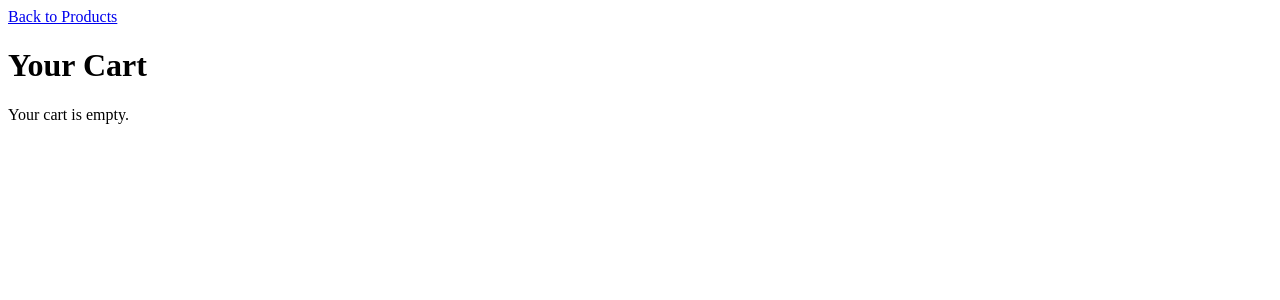
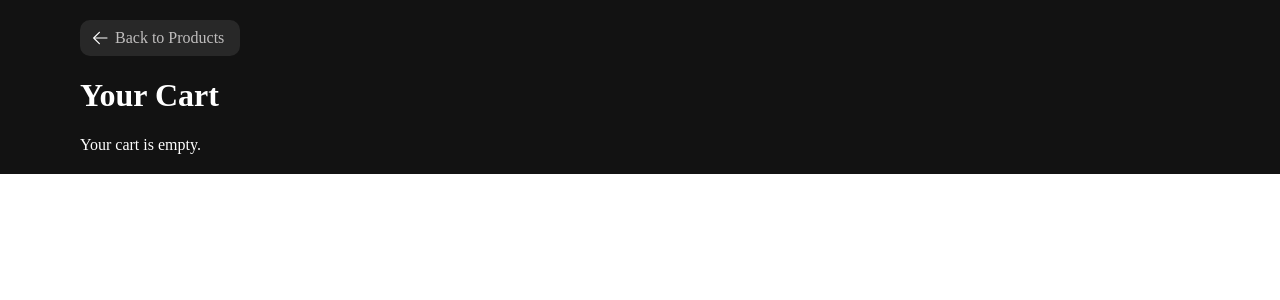
Before and after one commit to faheem4531/Add-to-Cart_App, an Angular app: page /cart in a window 1280 px wide. Shown: the top 300 px of the page. Built offline with nearby package versions, Linux system fonts and the light colour scheme.

Commit message:
cart components screen and others bugs fix

```diff
--- a/src/app/components/cart/cart.component.css
+++ b/src/app/components/cart/cart.component.css
@@ -0,0 +1,82 @@
+.parent {
+  background-color: #121212;
+  color: #fff;
+  padding: 20px 20px 20px 80px;
+}
+
+a {
+  padding-left: 5px;
+  color: #c0bebe;
+  text-decoration: none;
+}
+
+.a {
+  display: flex;
+  align-items: center;
+  padding: 8px 10px;
+  width: 140px;
+  margin-bottom: 20px;
+  border-radius: 10px;
+  background-color: #282828;
+}
+
+button {
+  margin: 20px 0;
+  border: 1px solid #FFAE1B;
+  background-color: transparent;
+  border-radius: 10px;
+  padding: 8px 20px;
+  color: #FFAE1B;
+  font-size: 14px;
+}
+
+.price {
+  color: #FFAE1B;
+}
+
+span {
+  color: #949494;
+  font-size: 14px;
+}
+
+.img {
+  width: 55%;
+  height: 30%;
+  border-radius: 10px;
+}
+
+@media (max-width: 1200px) {
+
+  .img {
+    width: 55%;
+    height: 30%;
+  }
+}
+
+@media (max-width: 800px) {
+
+  .img {
+    width: 70%;
+    height: 40%;
+  }
+
+  .parent {
+    padding-left: 50px;
+  }
+}
+
+@media (max-width: 500px) {
+
+  h1 {
+    font-size: 28px
+  }
+
+  .img {
+    width: 100%;
+    height: 50%;
+  }
+
+  .parent {
+    padding: 20px;
+  }
+}
--- a/src/app/components/cart/cart.component.html
+++ b/src/app/components/cart/cart.component.html
@@ -1,4 +1,8 @@
+<div class="parent">
+  <div class="a">
+    <img src="../../../assets/svgs/back-icon.svg" width="20px" alt="">
     <a [routerLink]="['/']">Back to Products</a>
+  </div>
   <h1>Your Cart</h1>
 
   <div *ngIf="cartItems.length === 0">
@@ -7,11 +11,11 @@
 
   <div *ngIf="cartItems.length > 0">
     <div class="cart-item" *ngFor="let item of cartItems">
-    <img [src]="item.image" alt="{{ item.name }}" />
+      <img class="img" [src]="item.image" alt="{{ item.name }}" />
       <h2>{{ item.name }}</h2>
-    <p>Model: {{ item.model }}</p>
-    <p>Price: {{ item.cost_in_credits }}</p>
-    <p>Quantity: {{ item.quantity }}</p>
+      <p>Model: <span>{{ item.model }}</span> </p>
+      <p>Price: <span class="price">{{ item.cost_in_credits }}</span> </p>
       <button (click)="removeFromCart(item)">Remove</button>
     </div>
   </div>
+</div>
--- a/src/app/components/product-details/product-details.component.css
+++ b/src/app/components/product-details/product-details.component.css
@@ -1,3 +1,106 @@
 .parent {
-  background-color: red;
+  background-color: #121212;
+  color: #fff;
+  padding: 20px 20px 20px 80px;
+  position: relative;
 }
+
+.img {
+  width: 55%;
+  height: 30%;
+  border-radius: 10px;
+}
+
+a {
+  padding-left: 5px;
+  color: #c0bebe;
+  text-decoration: none;
+}
+
+.a {
+  display: flex;
+  align-items: center;
+  padding: 8px 10px;
+  width: 140px;
+  margin-bottom: 20px;
+  border-radius: 10px;
+  background-color: #282828;
+}
+
+h2 {
+  font-size: 32px
+}
+
+p {
+  margin: 12px 0;
+}
+
+button {
+  margin: 30px 20px 0 0;
+  border: 1px solid #FFAE1B;
+  background-color: transparent;
+  border-radius: 10px;
+  padding: 8px 20px;
+  color: #FFAE1B;
+  font-size: 14px;
+}
+
+span {
+  color: #949494;
+  font-size: 14px;
+}
+
+.price {
+  color: #FFAE1B;
+}
+
+.bg-left {
+  display: initial;
+  position: absolute;
+  bottom: 100px;
+  right: 0px;
+}
+
+
+@media (max-width: 1200px) {
+  .bg-left {
+    display: none;
+  }
+
+  .img {
+    width: 55%;
+    height: 30%;
+  }
+}
+
+@media (max-width: 800px) {
+
+  .img {
+    width: 70%;
+    height: 40%;
+  }
+
+  .parent {
+    padding-left: 50px;
+  }
+}
+
+@media (max-width: 500px) {
+
+  h2 {
+    font-size: 28px
+  }
+
+  .img {
+    width: 100%;
+    height: 50%;
+  }
+
+  .parent {
+    padding: 20px;
+  }
+
+  button {
+    margin-top: 20px;
+  }
+}
--- a/src/app/components/product-details/product-details.component.html
+++ b/src/app/components/product-details/product-details.component.html
@@ -1,16 +1,20 @@
 <div class="centered-container parent">
   <app-loader *ngIf="isLoading"></app-loader>
   <div class="product-details">
-    <a [routerLink]="['/']">Back to Products</a>
-    <img [src]="selectedProduct.image" alt="Product" height="200" width="200" />
+    <div class="a">
+      <img src="../../../assets/svgs/back-icon.svg" width="20px" alt="">
+      <a [routerLink]="['/']">Back to Products</a>
+    </div>
+    <img class="img" [src]="selectedProduct.image" alt="Product" height="200" width="200" />
     <h2>{{ selectedProduct.name }}</h2>
-    <p>Model: {{ selectedProduct.model }}</p>
-    <p>Manufacturer: {{ selectedProduct.manufacturer }}</p>
-    <p>Cost in Credits: {{ selectedProduct.cost_in_credits | currency }}</p>
-    <p>Length: {{ selectedProduct.length }}</p>
-    <p>Max Atmosphering Speed: {{ selectedProduct.max_atmosphering_speed }}</p>
+    <p>Model: <span>{{ selectedProduct.model }}</span> </p>
+    <p>Manufacturer: <span>{{ selectedProduct.manufacturer }}</span> </p>
+    <p>Cost in Credits: <span class="price">{{ selectedProduct.cost_in_credits | currency }}</span></p>
+    <p>Length: <span>{{ selectedProduct.length }}</span></p>
+    <p>Max Atmosphering Speed: <span>{{ selectedProduct.max_atmosphering_speed }}</span> </p>
 
     <button (click)="addToCart(selectedProduct)">Add to Cart</button>
     <button *ngIf="isInCart(selectedProduct)" (click)="removeFromCart(selectedProduct)">Remove from Cart</button>
   </div>
+  <img class="bg-left" src="../../../assets/images/bg-leftHalf.png" alt="">
 </div>
--- a/src/app/home.component.css
+++ b/src/app/home.component.css
@@ -5,6 +5,14 @@
 h2 {
   font-size: 20px;
   margin-bottom: 10px;
+}
+
+.a {
+  display: flex;
+  align-items: center;
+  padding: 8px 15px;
+  border-radius: 10px;
+  background-color: #282828;
 }
 
 .containerr {
@@ -27,6 +35,7 @@ h2 {
   border-radius: 4px;
   margin-left: auto;
   backdrop-filter: blur(6px);
+  width: 160px;
 }
 
 .input:focus {
@@ -35,9 +44,10 @@ h2 {
 
 .card-title {
   text-decoration: none;
-  font-size: 32px;
-  font-weight: 700;
-  color: #fff;
+  font-size: 22px;
+  font-weight: 600;
+  color: #c0bebe;
+  margin-right: 10px;
 }
 
 .card-title:hover {
@@ -75,7 +85,6 @@ h2 {
   background-color: transparent;
   border-radius: 10px;
   padding: 7px 9px;
-  margin-right: 5px;
   color: #FFAE1B;
   font-size: 14px;
 }
@@ -88,6 +97,7 @@ h2 {
   text-decoration: none;
   font-size: 14px;
   color: #949494;
+  margin-left: 5px;
 }
 
 .view-details:hover {
@@ -146,6 +156,11 @@ p {
   width: 100px;
   cursor: pointer;
   text-align: center;
+}
+
+.quantity {
+  display: inline;
+  padding: 0 5px;
 }
 
 @media (max-width: 992px) {
--- a/src/app/home.component.html
+++ b/src/app/home.component.html
@@ -1,6 +1,9 @@
 <div class="containerr">
   <div class="header">
-    <a class="card-title" routerLink="/cart" routerLinkActive="active" *ngIf="!isLoading">Cart</a>
+    <div class="a">
+      <a class="card-title" routerLink="/cart" routerLinkActive="active" *ngIf="!isLoading">View Cart</a>
+      <img src="../assets/svgs/cart-icon.svg" width="20px" alt="cart-icon">
+    </div>
     <input class="input" type="text" [(ngModel)]="searchTerm" placeholder="Search by name or model" id="search-input"
       [hidden]="isLoading" />
   </div>
@@ -14,7 +17,7 @@
         <p>Manufacturer: <span class="data">{{ product.manufacturer }}</span> </p>
         <p>Price: <span class="data2">{{ product.cost_in_credits }}</span> </p>
         <button class="btn" (click)="addToCart(product)">Add</button>
-        <p *ngIf="isInCart(product)">
+        <p class="quantity" *ngIf="isInCart(product)">
           {{ getProductQuantity(product) }}
         </p>
         <button class="btn" (click)="removeFromCart(product)" *ngIf="isInCart(product)">Remove</button>
--- a/src/index.html
+++ b/src/index.html
@@ -1,13 +1,20 @@
 <!doctype html>
 <html lang="en">
+
 <head>
   <meta charset="utf-8">
   <title>AddToCartApp</title>
   <base href="/">
   <meta name="viewport" content="width=device-width, initial-scale=1">
   <link rel="icon" type="image/x-icon" href="favicon.ico">
+  <!-- font family  -->
+  <link
+    href="https://fonts.googleapis.com/css2?family=Inter:wght@400;600&family=Nunito:wght@200;300;400;500;600;700;800;900;1000&display=swap"
+    rel="stylesheet">
 </head>
+
 <body>
   <app-root></app-root>
 </body>
+
 </html>
--- a/src/styles.css
+++ b/src/styles.css
@@ -1 +1,4 @@
 /* You can add global styles to this file, and also import other style files */
+body {
+  margin: 0px;
+}
```
Also changed, not shown: src/assets/svgs/back-icon.svg (added), src/assets/svgs/cart-icon.svg (added). Lines whose indentation alone changed are shown as unchanged.
